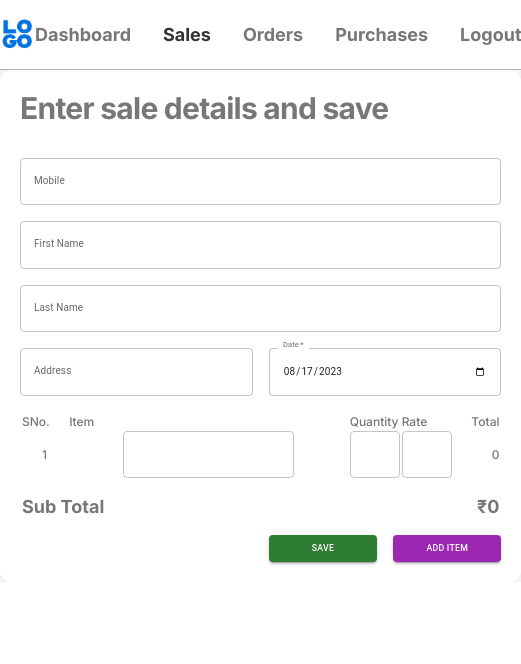
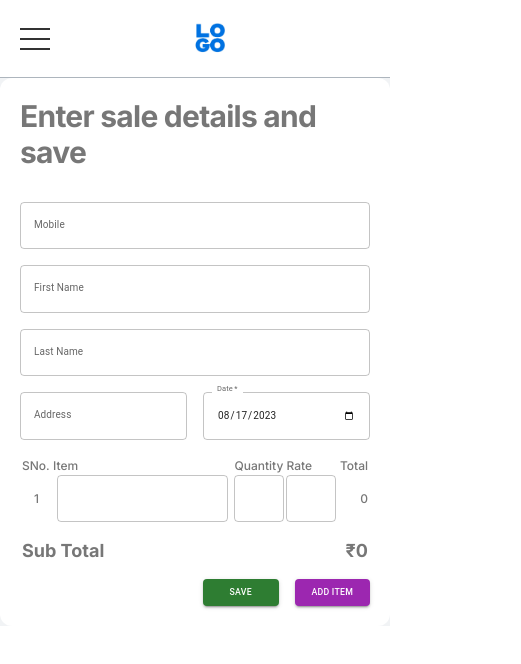
Before and after one commit to Subhash106/rkv-sales, a React app: page /sales in a window 390 px wide. Shown: the top 664 px of the page, 521 px wide, since content can reach past the window. Built offline with nearby package versions, Linux system fonts and the light colour scheme; no server answers; sample sign-in values are in the browser's storage.

Commit message:
added side menu for mobile view

```diff
--- a/src/components/Header/index.js
+++ b/src/components/Header/index.js
@@ -1,4 +1,4 @@
-import React from 'react';
+import React, { useRef } from 'react';
 import { useNavigate, NavLink } from 'react-router-dom';
 import { useDispatch, useSelector } from 'react-redux';
 import { getAuth, signOut } from 'firebase/auth';
@@ -9,6 +9,9 @@ import { logout } from '../../store/auth';
 const Header = () => {
   const navigate = useNavigate();
   const dispatch = useDispatch();
+  const hamburgerRef = useRef();
+  const topnavRef = useRef();
+  const closeRef = useRef();
   const token = useSelector(state => state.auth.idToken) || localStorage.getItem('token');
   const logoutHandler = e => {
     e.preventDefault();
@@ -27,17 +30,36 @@ const Header = () => {
         console.error('logout error', error);
       });
   };
+
+  const hamburgerClickHandler = () => {
+    topnavRef.current.style.display = 'block';
+  };
+
+  const closeClickHandler = () => {
+    topnavRef.current.style.display = 'none';
+  };
+
   return (
     <div className="header">
       <div className="container">
         <header className="main-header">
+          <div onClick={hamburgerClickHandler} ref={hamburgerRef} role="button" tabIndex={0} className="hamburger">
+            <div className="hamburger--top"></div>
+            <div className="hamburger--middle"></div>
+            <div className="hamburger--bottom"></div>
+          </div>
           <div className="logo-box">
             <NavLink to="/">
               <img src="../../../img/logo.jpg" alt="Logo" className="logo" />
             </NavLink>
           </div>
 
-          <div className="top-nav">
+          <div ref={topnavRef} className="top-nav">
+            <div onClick={closeClickHandler} ref={closeRef} role="button" tabIndex={0} className="close">
+              <div className="close--top"></div>
+              <div className="close--middle"></div>
+              <div className="close--bottom"></div>
+            </div>
             <ul>
               <li>
                 <NavLink
--- a/src/components/Header/style.css
+++ b/src/components/Header/style.css
@@ -6,20 +6,102 @@
     display: flex;
     justify-content: space-between;
     align-items: center;
-    padding: 1.6rem 0;
+    padding: 2rem 0;
+
+    @media (max-width: 37.5em) {
+      justify-content: center;
+      padding: 2rem;
+    }
+
+    & .logo-box {
+      @media (max-width: 37.5em) {
+        margin-left: auto;
+        margin-right: auto;
+      }
+    }
 
     & .logo {
       width: 3.5rem;
     }
 
     & .top-nav {
+      display: block;
+      @media (max-width: 37.5em) {
+        position: absolute;
+        top: 0;
+        left: 0;
+        z-index: 1000;
+        min-width: 60vw;
+        height: 100vh;
+        background: #eee;
+        display: none;
+      }
       & ul {
         list-style: none;
         display: flex;
         justify-content: space-between;
         gap: 3.2rem;
+
+        @media (max-width: 37.5em) {
+          flex-direction: column;
+          min-width: 60vw;
+          padding: 2rem;
+          margin-top: 6.2rem;
+        }
       }
     }
+  }
+}
+
+.hamburger {
+  display: none;
+
+  @media (max-width: 37.5em) {
+    display: block;
+  }
+
+  &--top,
+  &--bottom,
+  &--middle {
+    width: 30px;
+    height: 2px;
+    background: var(--primary-gray-dark);
+  }
+
+  &--top {
+    margin-bottom: 8px;
+  }
+
+  &--bottom {
+    margin-top: 8px;
+  }
+}
+
+.close {
+  display: none;
+  position: absolute;
+  left: 2rem;
+  top: 4rem;
+
+  @media (max-width: 37.5em) {
+    display: block;
+  }
+
+  &--top,
+  &--bottom {
+    width: 30px;
+    height: 2px;
+    background: var(--primary-gray-dark);
+  }
+
+  &--top {
+    margin-bottom: -2px;
+    transform: rotate(135deg);
+  }
+
+  &--bottom {
+    margin-top: -2px;
+    transform: rotate(45deg);
   }
 }
 
```
